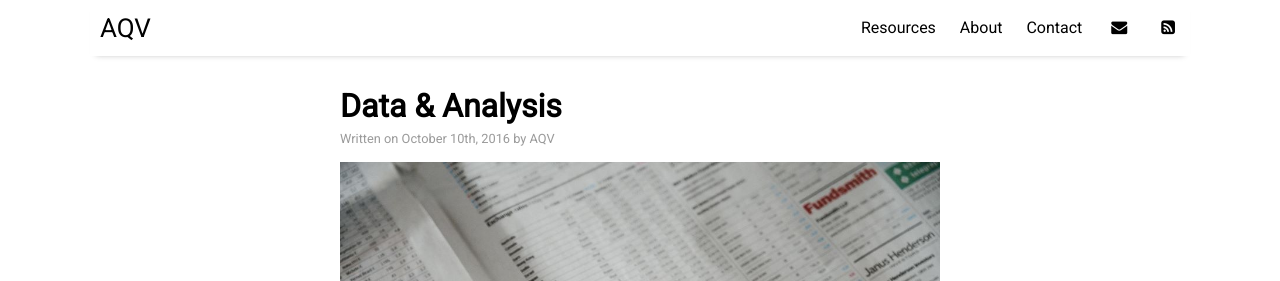
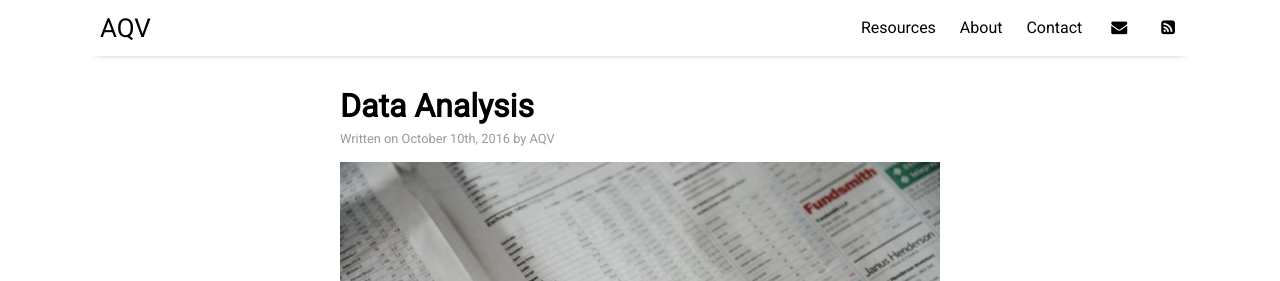
Before and after one commit to aqv-us/aqv-us, a Jekyll site: the page built from _posts/2016-10-10-getting-started.md, in a window 1280 px wide and 900 px high. Shown: the top 281 px of the window. Built offline with Jekyll 4.4.1, drawn with Linux system fonts in a browser that asks for light colours; nearby versions of some CDN libraries.

```diff
--- a/_posts/2016-10-10-getting-started.md
+++ b/_posts/2016-10-10-getting-started.md
@@ -1,6 +1,6 @@
 ---
 layout: post
-title: "Data & Analysis"
+title: "Data Analysis"
 author: "AQV"
 categories: documentation
 tags: [documentation,sample]
```
